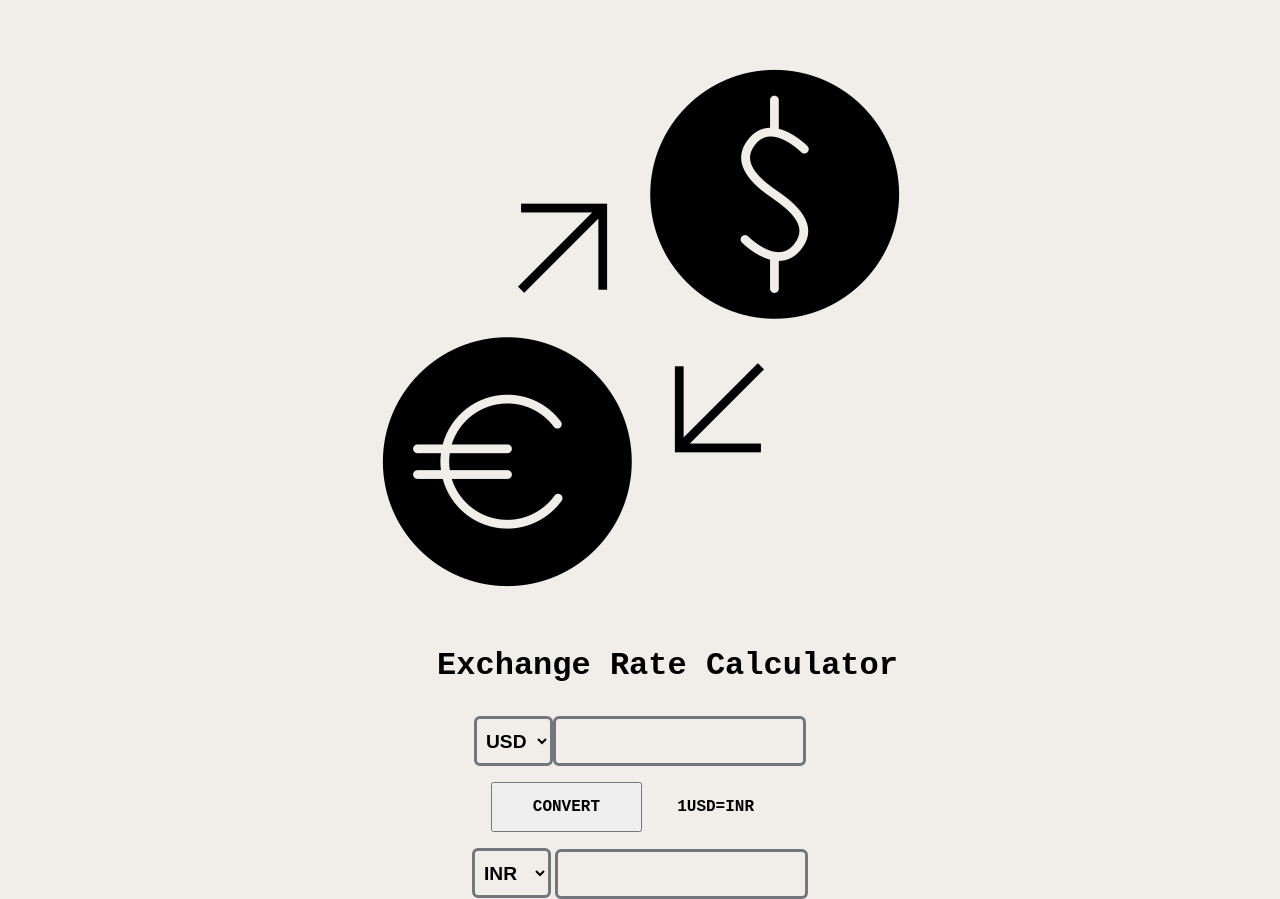
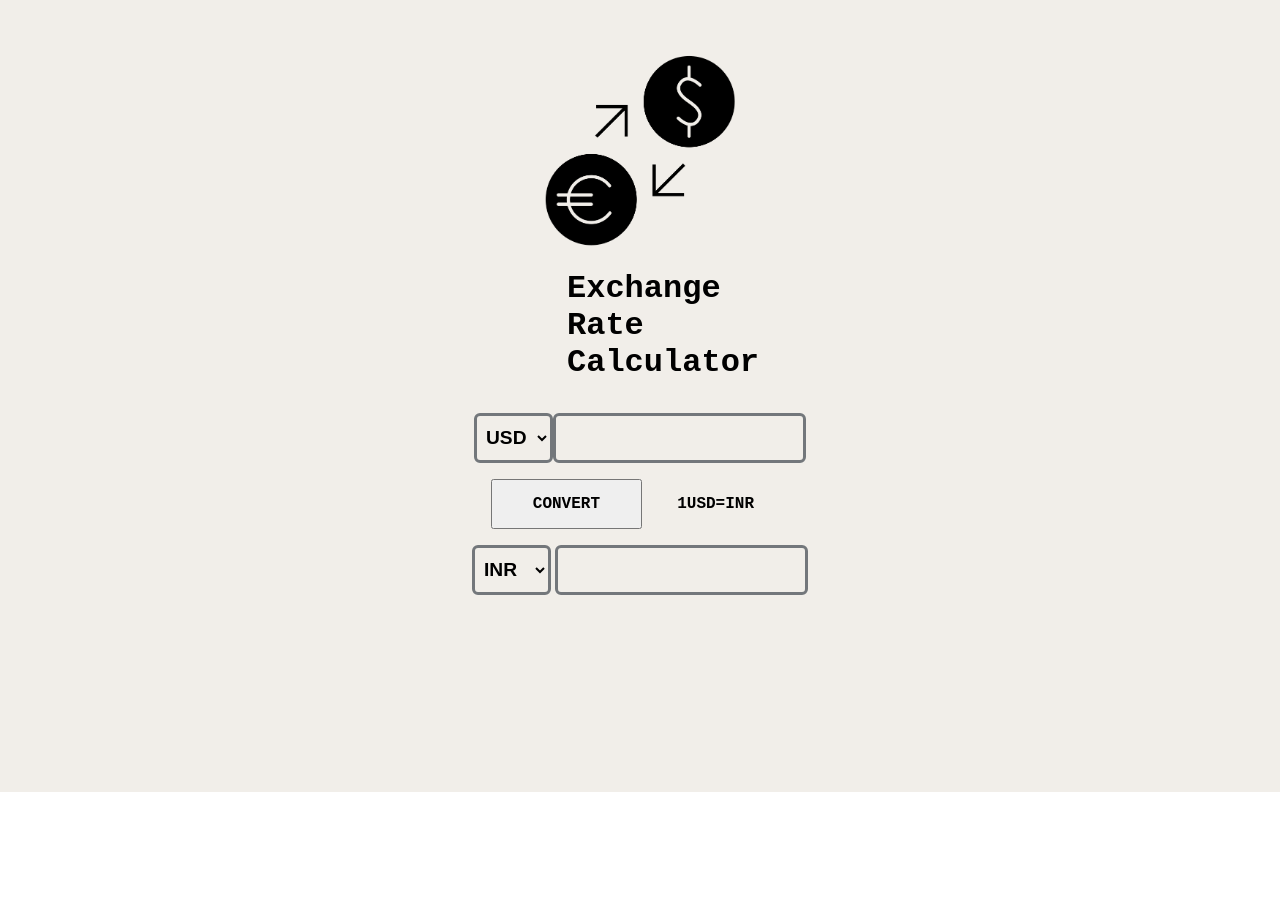
Before and after one commit to Cassan0va27/Currency-Converter-100Projects-01, a plain HTML site: page index.html in a window 1280 px wide. After the commit the page ends 800 px from the top, so only its background shows below. Drawn offline with Linux system fonts and the light colour scheme.

Commit message:
Desktop view add

```diff
--- a/index.css
+++ b/index.css
@@ -9,7 +9,7 @@
 #15133C dark blue */
 .main-body{
    padding-top: 0;
-    min-height: 100vh;
+    min-height: 95vh;
     padding-top: 2rem;
     background-color: #F1EEE9;
     display: flex;
@@ -109,3 +109,11 @@
     font-size: 1.2rem;
     height: 44px;
 }
+
+
+@media only screen and (min-width: 786px){
+    .img{
+        width: 20%;
+        height: 50%;
+    }
+}
```
